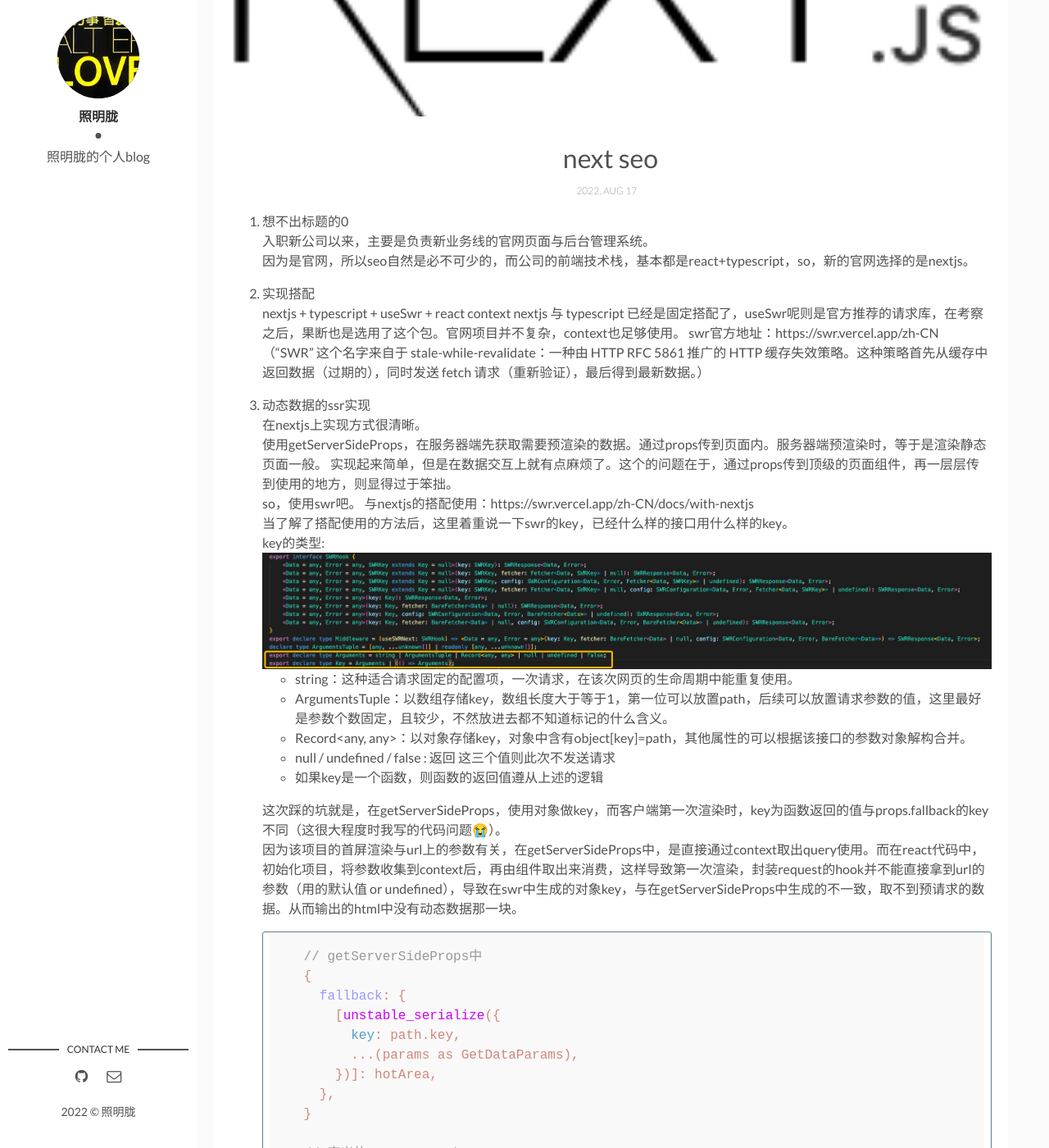
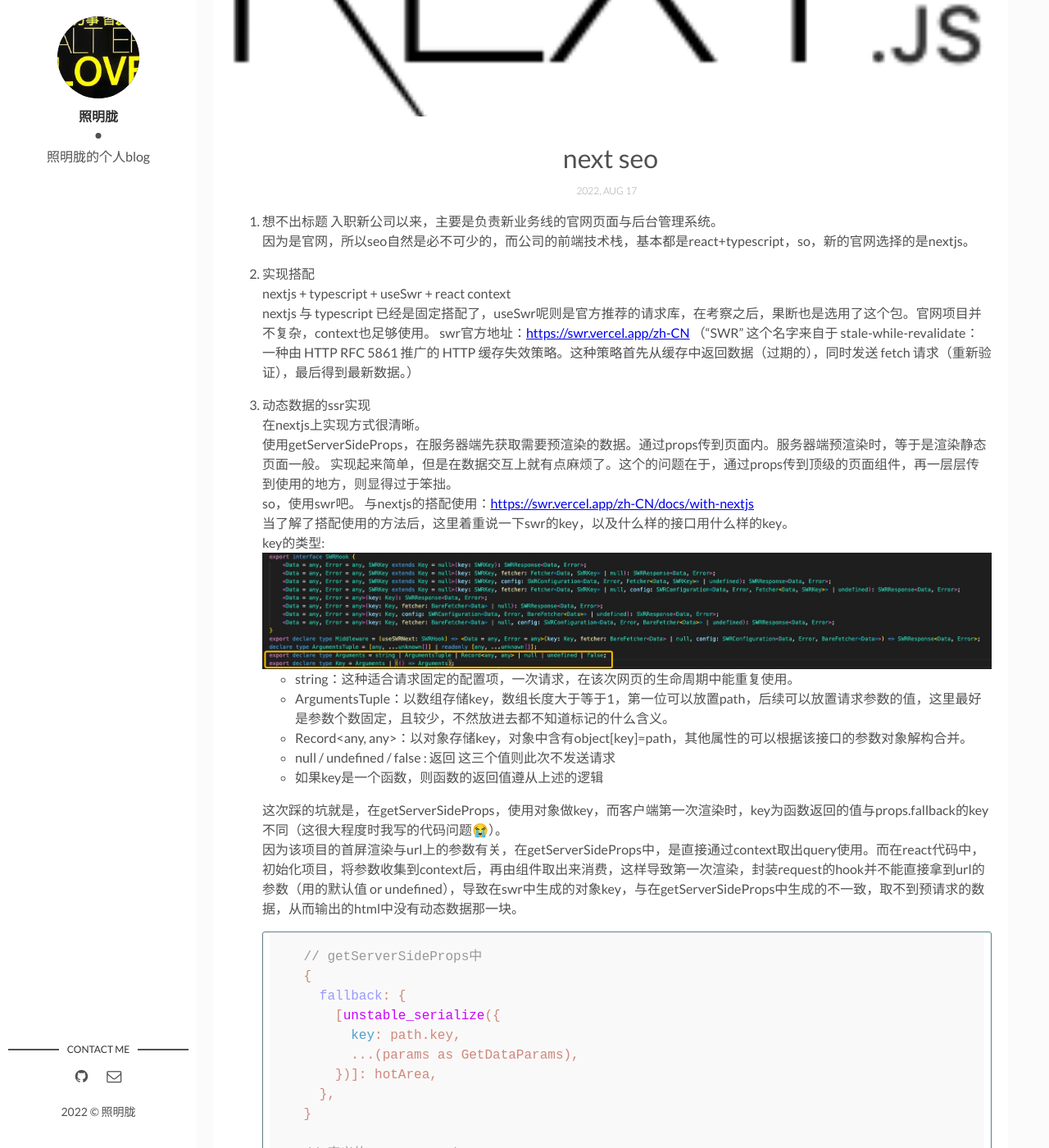
Before and after one commit to mmmml-zhao/mmmml-zhao.github.io, a Jekyll site: the page built from _posts/2022-08-17-nextjs seo优化.markdown, in a window 1280 px wide and 1400 px high, scrolled down 378 px. Shown: the whole window at 82% size. Built offline with Jekyll 4.4.1, drawn with Linux system fonts in a browser that asks for light colours.

Commit message:
2022-08-17-修改样式与错别字

````diff
--- a/_posts/2022-08-17-nextjs seo优化.markdown
+++ b/_posts/2022-08-17-nextjs seo优化.markdown
@@ -7,22 +7,22 @@
 tags: [next,seo.swr]
 ---
 
-0. 想不出标题的0
+1. 想不出标题
   入职新公司以来，主要是负责新业务线的官网页面与后台管理系统。
   因为是官网，所以seo自然是必不可少的，而公司的前端技术栈，基本都是react+typescript，so，新的官网选择的是nextjs。
 
-1. 实现搭配
+2. 实现搭配
   nextjs + typescript + useSwr + react context
   nextjs 与 typescript 已经是固定搭配了，useSwr呢则是官方推荐的请求库，在考察之后，果断也是选用了这个包。官网项目并不复杂，context也足够使用。
-  swr官方地址：https://swr.vercel.app/zh-CN  （“SWR” 这个名字来自于 stale-while-revalidate：一种由 HTTP RFC 5861 推广的 HTTP 缓存失效策略。这种策略首先从缓存中返回数据（过期的），同时发送 fetch 请求（重新验证），最后得到最新数据。）
+  swr官方地址：[https://swr.vercel.app/zh-CN](https://swr.vercel.app/zh-CN)  （“SWR” 这个名字来自于 stale-while-revalidate：一种由 HTTP RFC 5861 推广的 HTTP 缓存失效策略。这种策略首先从缓存中返回数据（过期的），同时发送 fetch 请求（重新验证），最后得到最新数据。）
 
-2. 动态数据的ssr实现
+3. 动态数据的ssr实现
   在nextjs上实现方式很清晰。
   使用getServerSideProps，在服务器端先获取需要预渲染的数据。通过props传到页面内。服务器端预渲染时，等于是渲染静态页面一般。
   实现起来简单，但是在数据交互上就有点麻烦了。这个的问题在于，通过props传到顶级的页面组件，再一层层传到使用的地方，则显得过于笨拙。
   so，使用swr吧。
-  与nextjs的搭配使用：https://swr.vercel.app/zh-CN/docs/with-nextjs
-  当了解了搭配使用的方法后，这里着重说一下swr的key，已经什么样的接口用什么样的key。
+  与nextjs的搭配使用：[https://swr.vercel.app/zh-CN/docs/with-nextjs](https://swr.vercel.app/zh-CN/docs/with-nextjs)
+  当了解了搭配使用的方法后，这里着重说一下swr的key，以及什么样的接口用什么样的key。
   key的类型:
   ![swr key](../assets/img/2022-08-17/swr-key.jpeg)
     * string：这种适合请求固定的配置项，一次请求，在该次网页的生命周期中能重复使用。
@@ -32,7 +32,8 @@
     * 如果key是一个函数，则函数的返回值遵从上述的逻辑
 
     这次踩的坑就是，在getServerSideProps，使用对象做key，而客户端第一次渲染时，key为函数返回的值与props.fallback的key不同（这很大程度时我写的代码问题😭）。
-    因为该项目的首屏渲染与url上的参数有关，在getServerSideProps中，是直接通过context取出query使用。而在react代码中，初始化项目，将参数收集到context后，再由组件取出来消费，这样导致第一次渲染，封装request的hook并不能直接拿到url的参数（用的默认值 or undefined），导致在swr中生成的对象key，与在getServerSideProps中生成的不一致，取不到预请求的数据。从而输出的html中没有动态数据那一块。
+    因为该项目的首屏渲染与url上的参数有关，在getServerSideProps中，是直接通过context取出query使用。而在react代码中，初始化项目，将参数收集到context后，再由组件取出来消费，这样导致第一次渲染，封装request的hook并不能直接拿到url的参数（用的默认值 or undefined），导致在swr中生成的对象key，与在getServerSideProps中生成的不一致，取不到预请求的数据，从而输出的html中没有动态数据那一块。
+
     ```javascript
     // getServerSideProps中
     {
````
Also changed, not shown: other parts of _posts/2022-08-17-nextjs seo优化.markdown (+1 -1 lines).
